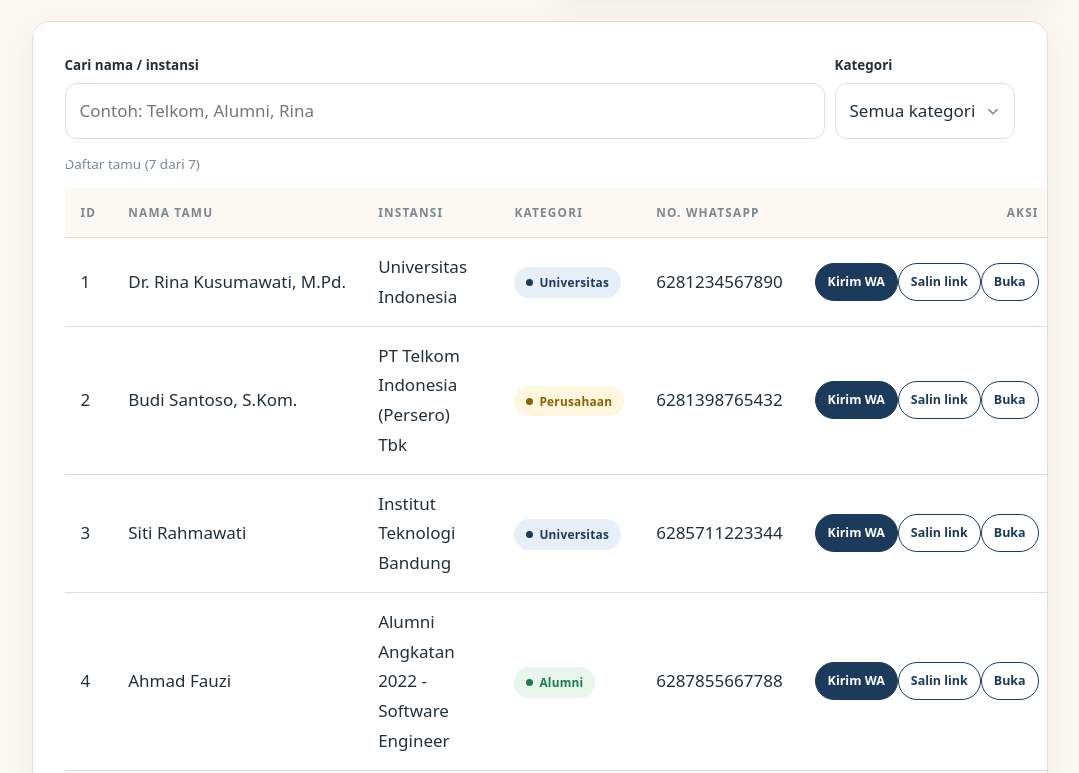
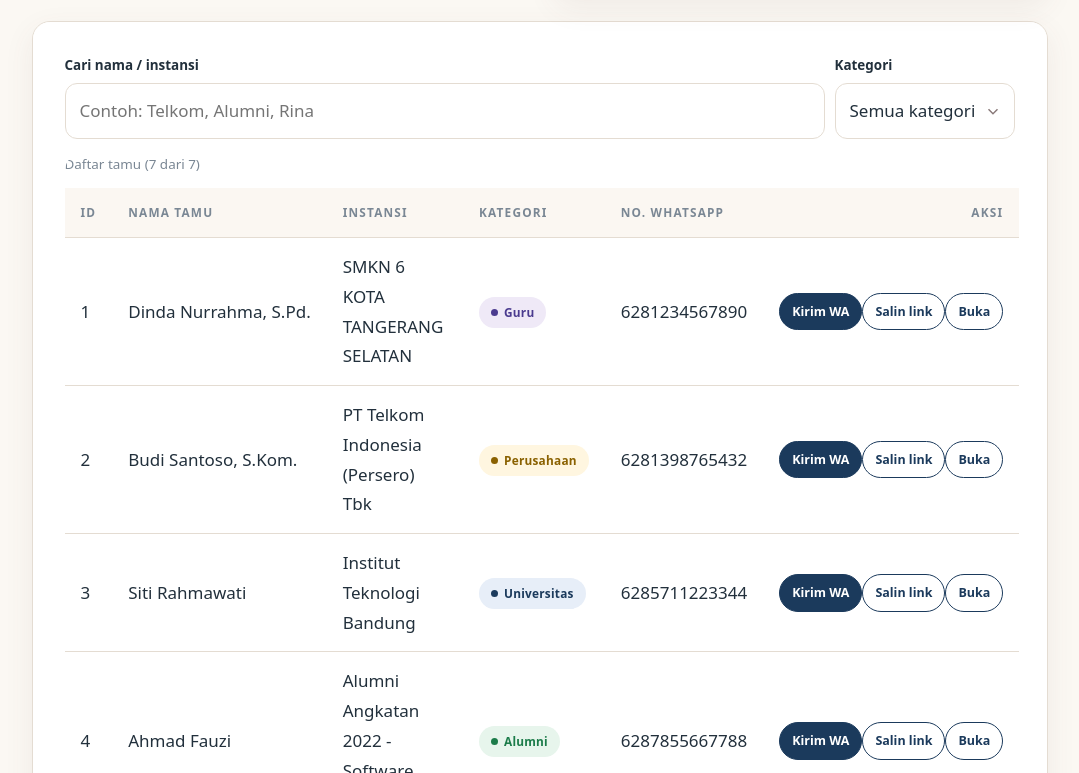
Before and after one commit to ERRRRRRRLAN/edufair-2026, a plain HTML site: page admin.html in a window 1280 px wide. Shown: the part 654-1427 px from the top of the page, without its empty margins (93-1172 px from the left). Drawn offline with Linux system fonts and the light colour scheme.

Commit message:
data: tamu pertama Dinda Nurrahma, S.Pd. (SMKN 6 Kota Tangerang Selatan, kategori Guru)
- tambah kategori Guru: badge-guru di CSS, peta kategori di script.js & admin.js
  serta opsi Guru pada form RSVP dan filter admin
- data-tamu.js (cadangan) dibuat ulang dari CSV

```diff
--- a/admin.html
+++ b/admin.html
@@ -71,6 +71,7 @@
               <option value="">Semua kategori</option>
               <option value="Universitas">Universitas</option>
               <option value="Perusahaan">Perusahaan</option>
+              <option value="Guru">Guru</option>
               <option value="Alumni">Alumni</option>
             </select>
           </div>
--- a/admin.js
+++ b/admin.js
@@ -223,7 +223,8 @@ document.addEventListener('DOMContentLoaded', function () {
   var kelasKategori = {
     'universitas': 'badge-universitas',
     'perusahaan': 'badge-perusahaan',
-    'alumni': 'badge-alumni'
+    'alumni': 'badge-alumni',
+    'guru': 'badge-guru'
   };
 
   function gambarTabel() {
--- a/data-tamu.csv
+++ b/data-tamu.csv
@@ -1,5 +1,5 @@
 id,nama_tamu,instansi,kategori,no_whatsapp
-1,"Dr. Rina Kusumawati, M.Pd.",Universitas Indonesia,Universitas,6281234567890
+1,"Dinda Nurrahma, S.Pd.",SMKN 6 KOTA TANGERANG SELATAN,Guru,6281234567890
 2,"Budi Santoso, S.Kom.",PT Telkom Indonesia (Persero) Tbk,Perusahaan,6281398765432
 3,Siti Rahmawati,Institut Teknologi Bandung,Universitas,6285711223344
 4,Ahmad Fauzi,Alumni Angkatan 2022 - Software Engineer,Alumni,6287855667788
--- a/data-tamu.js
+++ b/data-tamu.js
@@ -2,4 +2,4 @@
    Dibuat otomatis dari data-tamu.csv. Dipakai hanya kalau fetch() gagal,
    misalnya saat admin.html dibuka langsung dengan klik dua kali (file://).
    Kalau isi CSV berubah, jalankan ulang: python alat/buat-cadangan-csv.py */
-window.DATA_TAMU_CSV = "id,nama_tamu,instansi,kategori,no_whatsapp\n1,\"Dr. Rina Kusumawati, M.Pd.\",Universitas Indonesia,Universitas,6281234567890\n2,\"Budi Santoso, S.Kom.\",PT Telkom Indonesia (Persero) Tbk,Perusahaan,6281398765432\n3,Siti Rahmawati,Institut Teknologi Bandung,Universitas,6285711223344\n4,Ahmad Fauzi,Alumni Angkatan 2022 - Software Engineer,Alumni,6287855667788\n5,\"Dian Pratama, S.T.\",PT Astra International Tbk,Perusahaan,6282199001122\n6,Prof. Hendra Wijaya,Universitas Bina Nusantara (BINUS),Universitas,6281144556677\n7,Nadia Putri,Alumni Angkatan 2023 - UI/UX Designer,Alumni,6289633445566";
+window.DATA_TAMU_CSV = "id,nama_tamu,instansi,kategori,no_whatsapp\n1,\"Dinda Nurrahma, S.Pd.\",SMKN 6 KOTA TANGERANG SELATAN,Guru,6281234567890\n2,\"Budi Santoso, S.Kom.\",PT Telkom Indonesia (Persero) Tbk,Perusahaan,6281398765432\n3,Siti Rahmawati,Institut Teknologi Bandung,Universitas,6285711223344\n4,Ahmad Fauzi,Alumni Angkatan 2022 - Software Engineer,Alumni,6287855667788\n5,\"Dian Pratama, S.T.\",PT Astra International Tbk,Perusahaan,6282199001122\n6,Prof. Hendra Wijaya,Universitas Bina Nusantara (BINUS),Universitas,6281144556677\n7,Nadia Putri,Alumni Angkatan 2023 - UI/UX Designer,Alumni,6289633445566";
--- a/script.js
+++ b/script.js
@@ -70,7 +70,8 @@ document.addEventListener('DOMContentLoaded', function () {
       'universitas': 'badge-universitas',
       'perusahaan': 'badge-perusahaan',
       'alumni': 'badge-alumni',
-      'siswa': 'badge-siswa'
+      'siswa': 'badge-siswa',
+      'guru': 'badge-guru'
     };
     var kunci = kategori.toLowerCase();
     elKategori.className = 'badge ' + (kelas[kunci] || 'badge-netral');
--- a/style-acara.css
+++ b/style-acara.css
@@ -115,6 +115,7 @@ body.kunci-gulir { overflow: hidden; }
 .badge-perusahaan  { background: #FFF6E0; color: #8A6100; }
 .badge-alumni      { background: #E7F5EC; color: #1C7C4A; }
 .badge-siswa       { background: #F1ECE6; color: #6B5B4B; }
+.badge-guru        { background: #EFE9F7; color: #4B3B8F; }
 
 /* --- admin: dropzone CSV + kotak cari --- */
 .dropzone {
```
Also changed, not shown: index.html (+1 -0 lines), screenshot/edufair-18-tamu-guru.png (added), screenshot/edufair-19-admin-guru.png (added).
